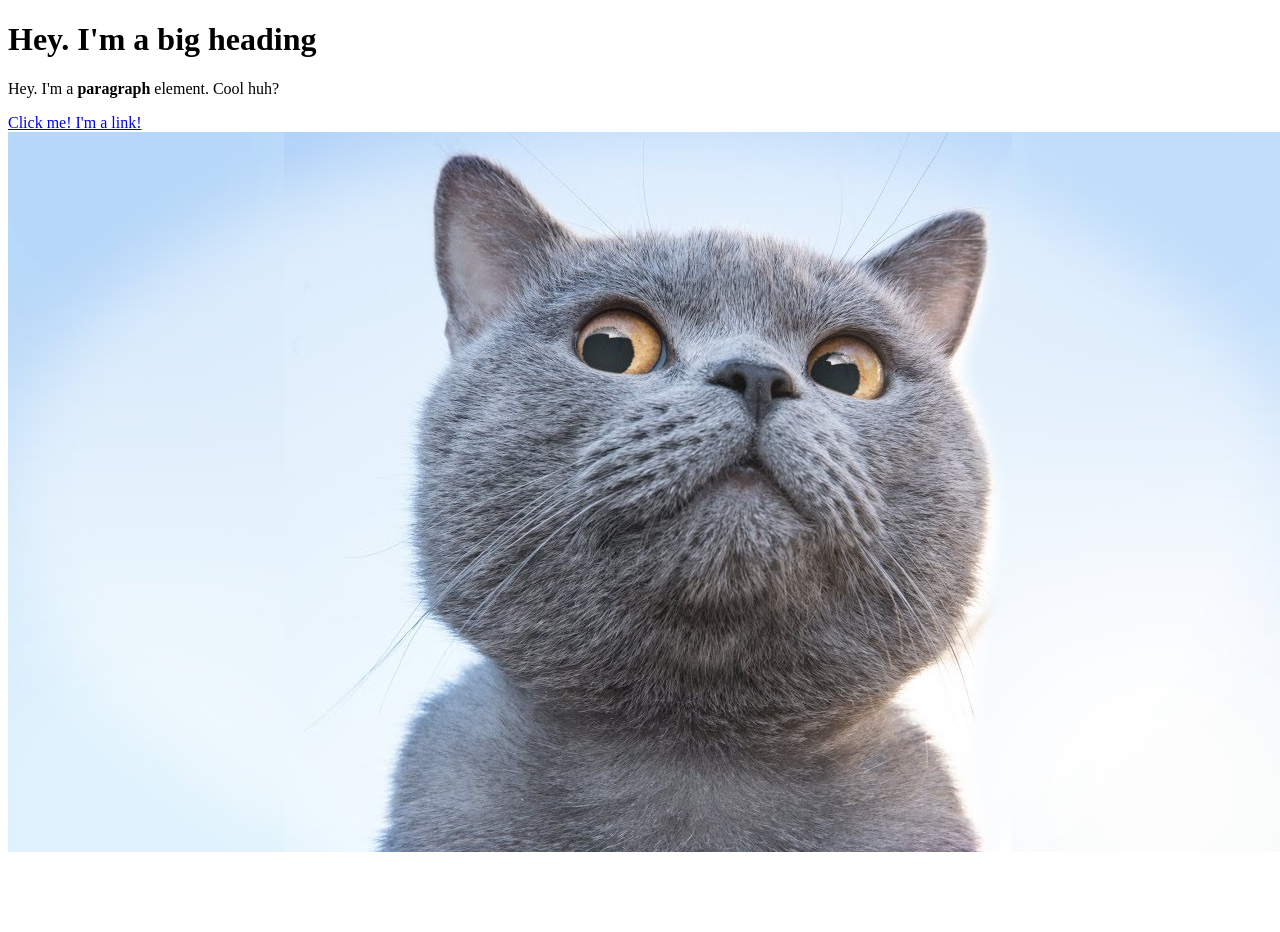
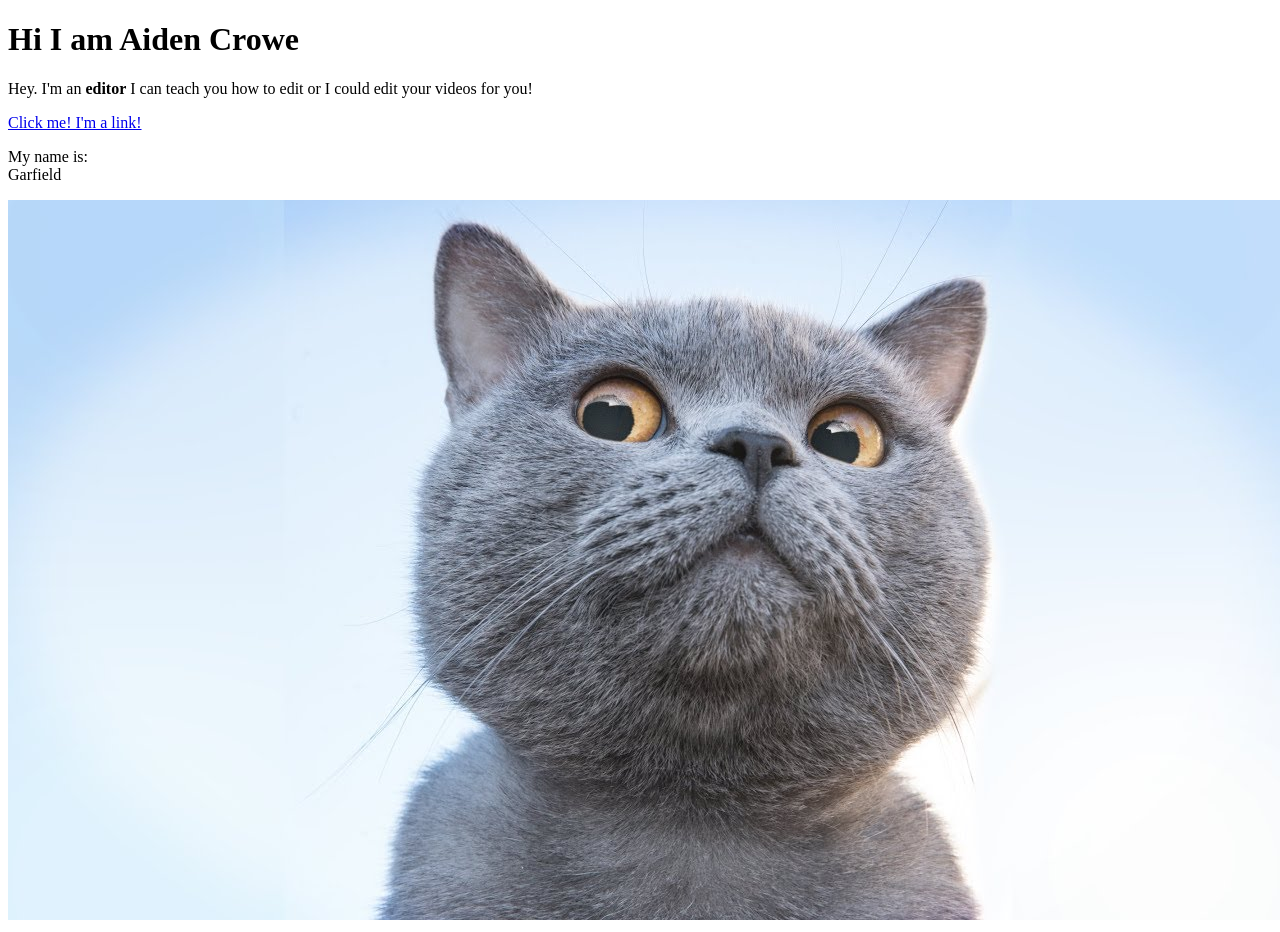
Before and after one commit to Aiden-Crowe/first-code, a plain HTML site: page Website Code.html in a window 1280 px wide. Before the commit the page ends 864 px from the top, so only its background shows below. Drawn offline with Linux system fonts and the light colour scheme.

Commit message:
Added some stuff

```diff
--- a/Website Code.html
+++ b/Website Code.html
@@ -1,11 +1,13 @@
 <!DOCTYPE html>
 <html>
 <head>
-    <title>Test page</title>
+    <title>PooP</title>
 <body>
-    <h1>Hey. I'm a big heading</h1>
-    <p>Hey. I'm a <b>paragraph</b> element. Cool huh?</p>
-    <a href="https://google.com" target="_blank" title="Let's go to Google">Click me! I'm a link!</a>
+    <h1>Hi I am Aiden Crowe</h1>
+    <p>Hey. I'm an <b>editor</b> I can teach you how to edit or I could edit your videos for you!</p>
+    <a href="https://youtu.be/z6-FWJteNLI" target="_blank" title="Let's go to Google">Click me! I'm a link!</a>
+    <p>My name is:<br>
+    Garfield </p>
     <img src="maxresdefault.jpg">
 </body>
 </html>
```
